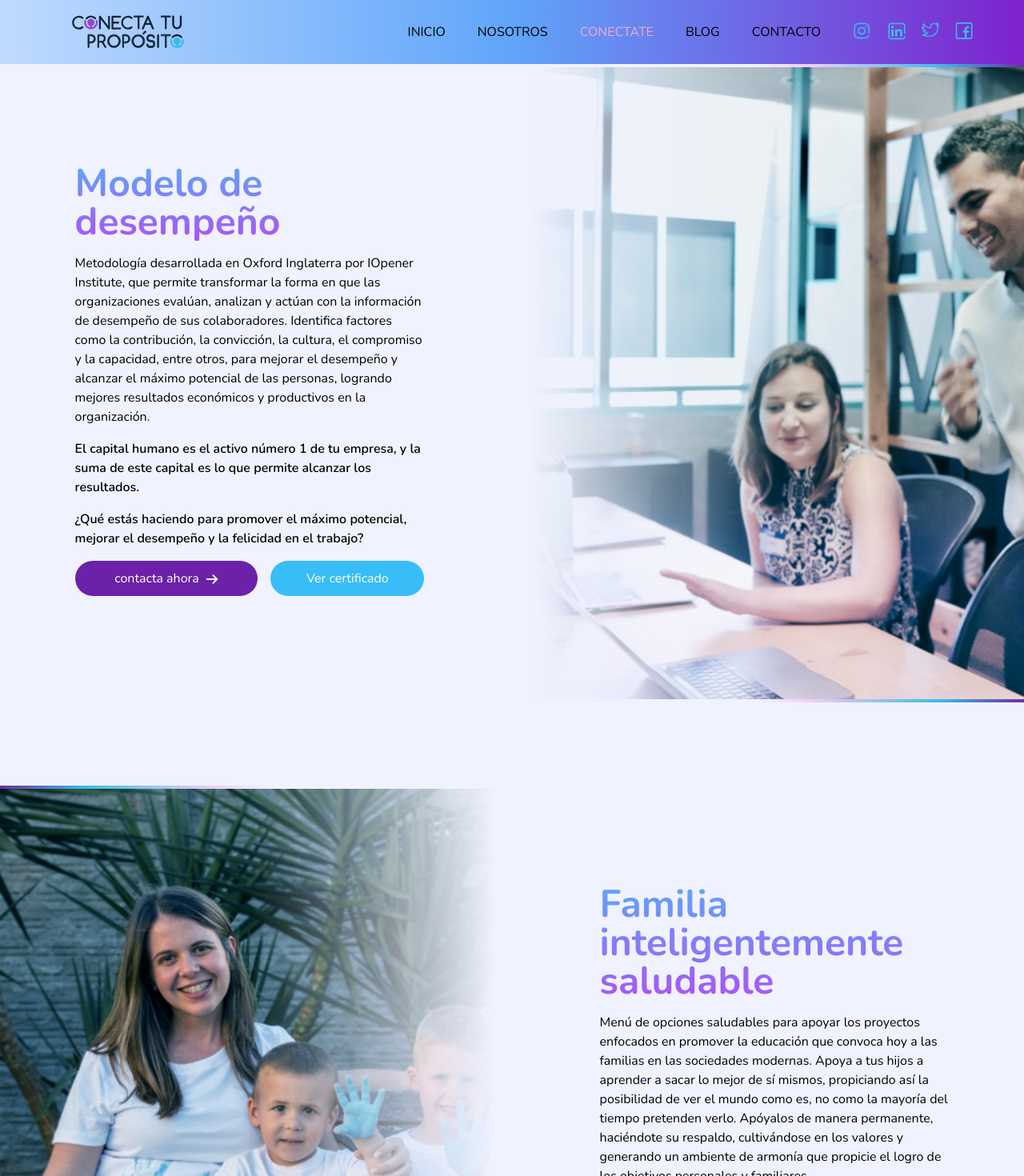
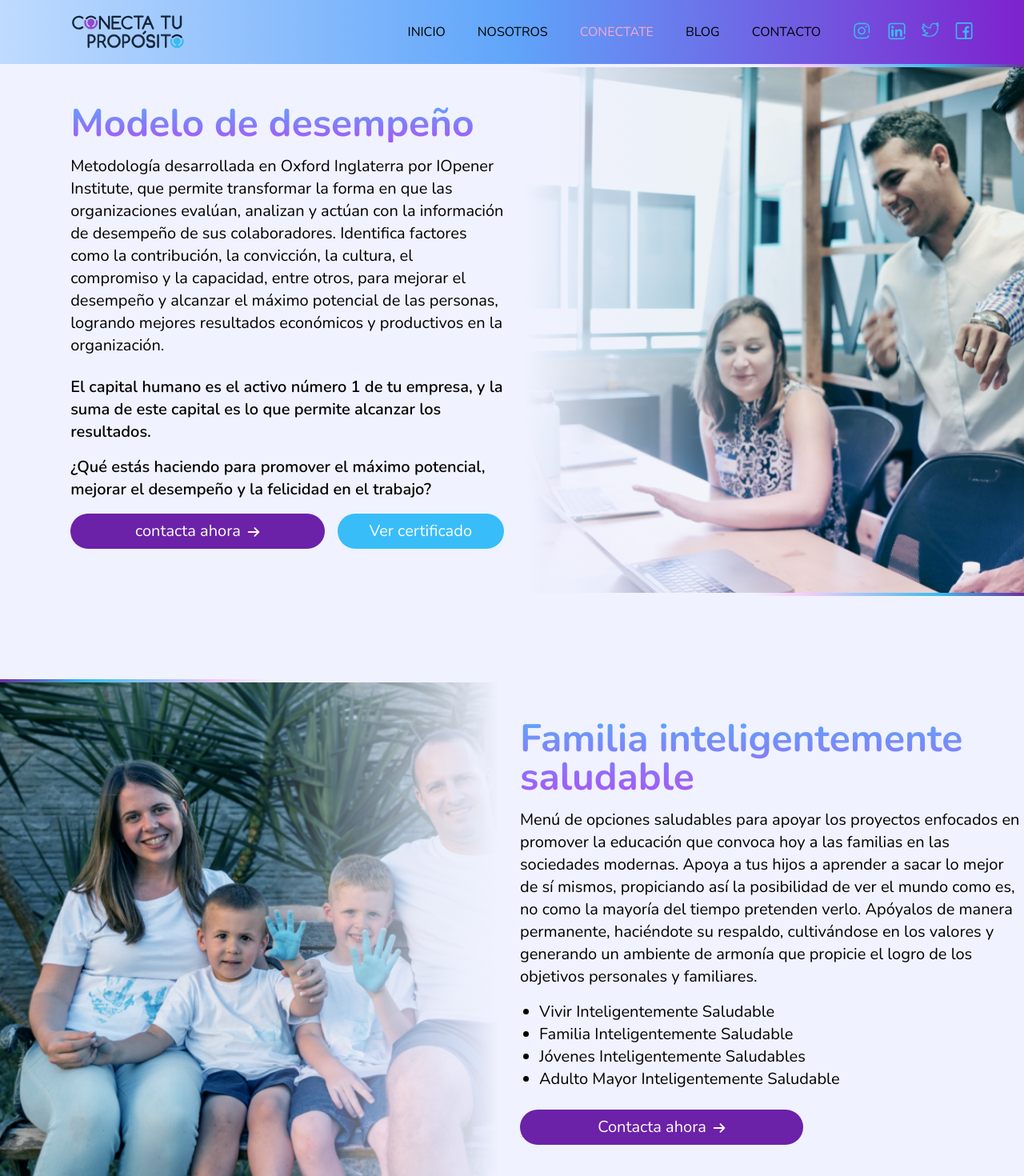
Before and after one commit to conectatuproposito/conecta-tu-proposito, a Next.js app: page /conectate in a window 1280 px wide. Shown: the top 1470 px of the page at 80% size. Built offline with nearby package versions, Linux system fonts and the light colour scheme.

Commit message:
conectate

```diff
--- a/src/app/conectate/page.tsx
+++ b/src/app/conectate/page.tsx
@@ -3,61 +3,7 @@ import AnimationMain from "@/components/AnimationDiv";
 import Button from "@/components/Button";
 import Image from "next/image";
 
-const Article = ({
-  id,
-  title,
-  children,
-  image,
-  direction,
-}: {
-  id?: string;
-  title: string;
-  children: React.ReactNode;
-  image: string;
-  direction: "left" | "right";
-}) => {
-  return (
-    <div id={id} className="grid grid-cols-1 md:grid-cols-2 gap-8">
-      <div
-        className={`order-2 ${
-          direction === "left" ? "md:order-1" : "md:order-2"
-        }`}
-      >
-        <div className="m-2 lg:m-14 xl:mx-[15%] xl:my-[20%] ">
-          <h3
-            className="text-5xl font-bold mb-4 bg-gradient-to-b
-              from-blue-400 to-purple-500 bg-clip-text text-transparent
-              "
-          >
-            {title}
-          </h3>
-          {children}
-        </div>
-      </div>
-      <div
-        className={`order-1 ${
-          direction === "left" ? "md:order-2" : "md:order-1"
-        }`}
-      >
-        <div
-          className={`linea-gradient ${direction === "right" && "reverse"}`}
-        />
-        <div
-          className={`w-full md:h-full h-96 `}
-          style={{
-            backgroundImage: `linear-gradient(${
-              direction === "right" ? "90deg" : "270deg"
-            }, rgba(255,255,255,0) 50%, rgba(240,242,255,1) 99%), url(/${image}.png)`,
-            backgroundSize: "cover",
-          }}
-        />
-        <div
-          className={`linea-gradient ${direction === "right" && "reverse"}`}
-        />
-      </div>
-    </div>
-  );
-};
+const classTextNormal = "text-[1.25rem] leading-[1.75rem]";
 
 export default function Contactate() {
   const handleOpenImage = () => {
@@ -72,7 +18,7 @@ export default function Contactate() {
         image="service-1"
         direction="left"
       >
-        <div className="mb-4">
+        <div>
           Metodología desarrollada en Oxford Inglaterra por IOpener Institute,
           que permite transformar la forma en que las organizaciones evalúan,
           analizan y actúan con la información de desempeño de sus
@@ -82,7 +28,7 @@ export default function Contactate() {
           personas, logrando mejores resultados económicos y productivos en la
           organización.
         </div>
-        <div className="font-semibold mb-4">
+        <div className="mt-6 font-semibold mb-4">
           El capital humano es el activo número 1 de tu empresa, y la suma de
           este capital es lo que permite alcanzar los resultados.
         </div>
@@ -91,14 +37,14 @@ export default function Contactate() {
           desempeño y la felicidad en el trabajo?
         </div>
         <div className="flex gap-4 mt-4">
-          <Button href="/contacto" className="md:w-[280px]">
+          <Button href="/contacto" className="md:w-[350px]">
             contacta ahora
           </Button>
           <button
-            className={`
-                    flex items-center justify-center h-11
-                  text-white rounded-full px-10 w-56
-                  bg-sky-400 hover:bg-pink-300 transition-all`}
+            className="
+              flex items-center justify-center h-11
+            text-white rounded-full px-10 w-56
+            bg-sky-400 hover:bg-pink-300 transition-all"
             onClick={handleOpenImage}
           >
             Ver certificado
@@ -122,7 +68,7 @@ export default function Contactate() {
           y familiares.
         </div>
         <div className="mb-4">
-          <ul className="list-disc pl-5">
+          <ul className="list-disc pl-6">
             <li>Vivir Inteligentemente Saludable</li>
             <li>Familia Inteligentemente Saludable</li>
             <li>Jóvenes Inteligentemente Saludables</li>
@@ -130,7 +76,9 @@ export default function Contactate() {
           </ul>
         </div>
         <div>
-          <Button href="/contacto">Contacta ahora</Button>
+          <Button href="/contacto" className="mt-2">
+            Contacta ahora
+          </Button>
         </div>
       </Article>
       <Article
@@ -153,14 +101,16 @@ export default function Contactate() {
           espiritual.
         </div>
         <div className="mb-4">
-          <ul className="list-disc pl-5">
+          <ul className="list-disc pl-6">
             <li>Intervenciones personalizadas</li>
             <li>Vida con sentido</li>
             <li>Conecta tu vida</li>
           </ul>
         </div>
         <div>
-          <Button href="/contacto">Contacta ahora</Button>
+          <Button href="/contacto" className="mt-2">
+            Contacta ahora
+          </Button>
         </div>
       </Article>
 
@@ -182,7 +132,9 @@ export default function Contactate() {
           desarrollo y felicidad en el trabajo.
         </div>
         <div>
-          <Button href="/contacto">Contacta ahora</Button>
+          <Button href="/contacto" className="mt-2">
+            Contacta ahora
+          </Button>
         </div>
       </Article>
       <div>
@@ -240,6 +192,66 @@ export default function Contactate() {
   );
 }
 
+const Article = ({
+  id,
+  title,
+  children,
+  image,
+  direction,
+}: {
+  id?: string;
+  title: string;
+  children: React.ReactNode;
+  image: string;
+  direction: "left" | "right";
+}) => {
+  return (
+    <div id={id} className="grid grid-cols-1 md:grid-cols-2 gap-5">
+      <div
+        className={`order-2 ${
+          direction === "left" ? "md:order-1" : "md:order-2"
+        }`}
+      >
+        <div
+          className={`flex flex-col ${
+            direction === "left" && "xl:ml-[14%]"
+          } xl:my-[8%] `}
+        >
+          <h3
+            className="text-5xl font-bold mb-4 bg-gradient-to-b
+              from-blue-400 to-purple-500 bg-clip-text text-transparent
+              "
+          >
+            {title}
+          </h3>
+          <div className={` ${classTextNormal} flex flex-col `}>{children}</div>
+        </div>
+      </div>
+      <div
+        className={`order-1 ${
+          direction === "left" ? "md:order-2" : "md:order-1"
+        }`}
+      >
+        <div
+          className={`linea-gradient ${direction === "right" && "reverse"}`}
+        />
+        <div
+          className={`w-full md:h-full h-96 `}
+          style={{
+            backgroundImage: `linear-gradient(${
+              direction === "right" ? "90deg" : "270deg"
+            }, rgba(255,255,255,0) 50%, rgba(240,242,255,1) 99%), url(/${image}.png)`,
+            backgroundSize: "cover",
+          }}
+        />
+        <div
+          className={`linea-gradient ${direction === "right" && "reverse"}`}
+        />
+      </div>
+    </div>
+  );
+};
+
 const Card = ({
   children,
   nombre,
```
